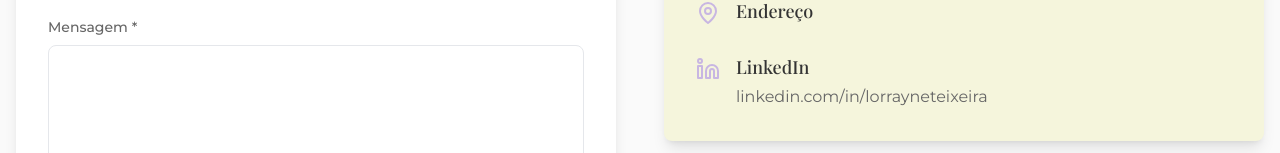
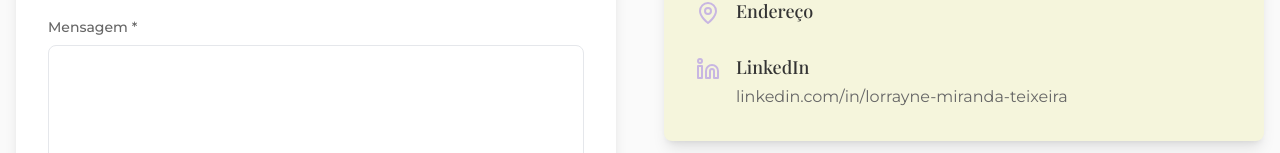
Before and after one commit to Lorrayne1502/psicolorraynemiranda, a React (Vite) app: page /contato in a window 1280 px wide. Shown: the part 799-952 px from the top of the page. Built offline with nearby package versions, Linux system fonts and the light colour scheme.

Commit message:
Update LinkedIn URL to correct profile

```diff
--- a/src/pages/Contact.tsx
+++ b/src/pages/Contact.tsx
@@ -218,12 +218,12 @@ const Contact = () => {
                     <div>
                       <h3 className="text-lg font-medium mb-1">LinkedIn</h3>
                       <a
-                        href="https://www.linkedin.com/in/lorrayneteixeira"
+                        href="https://linkedin.com/in/lorrayne-miranda-teixeira"
                         target="_blank"
                         rel="noopener noreferrer"
                         className="text-[#666666] hover:text-[#C8B6E2] transition-colors"
                       >
-                        linkedin.com/in/lorrayneteixeira
+                        linkedin.com/in/lorrayne-miranda-teixeira
                       </a>
                     </div>
                   </div>
```
